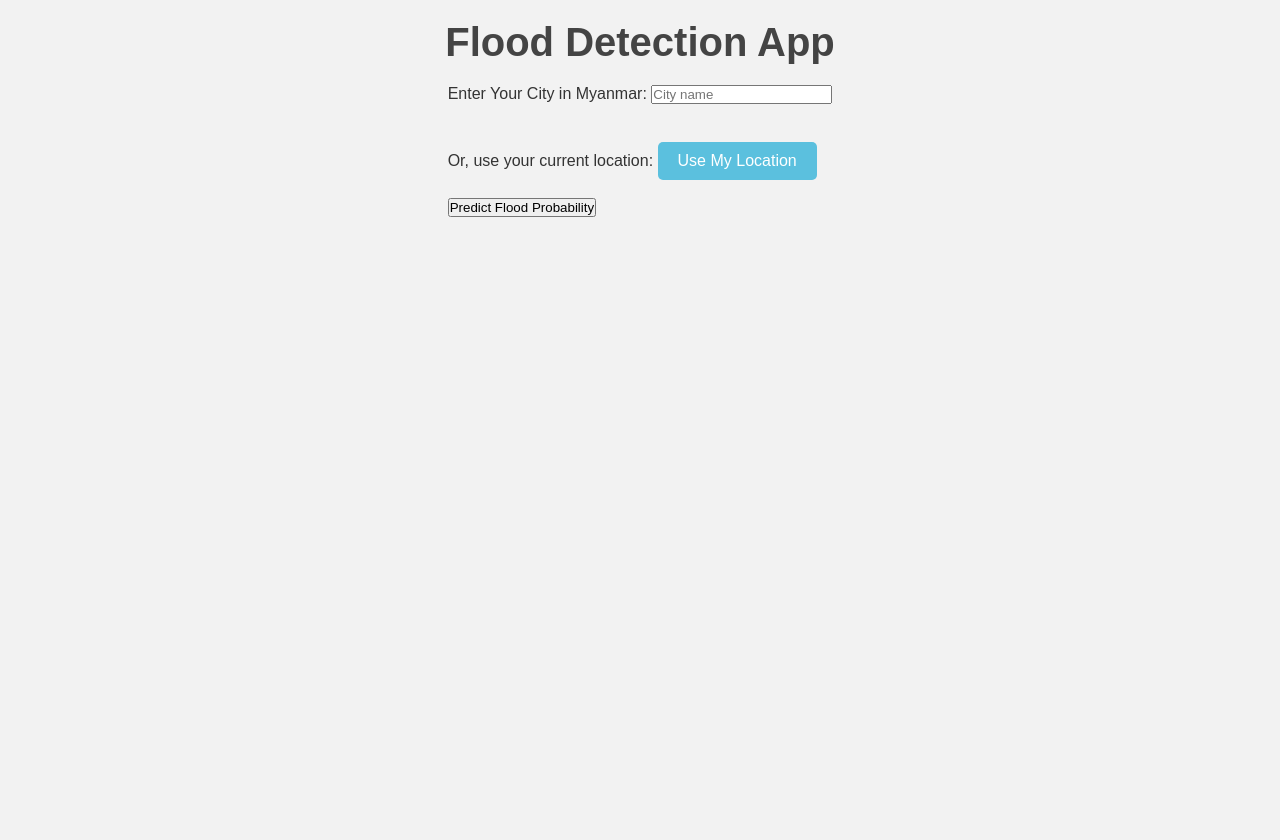
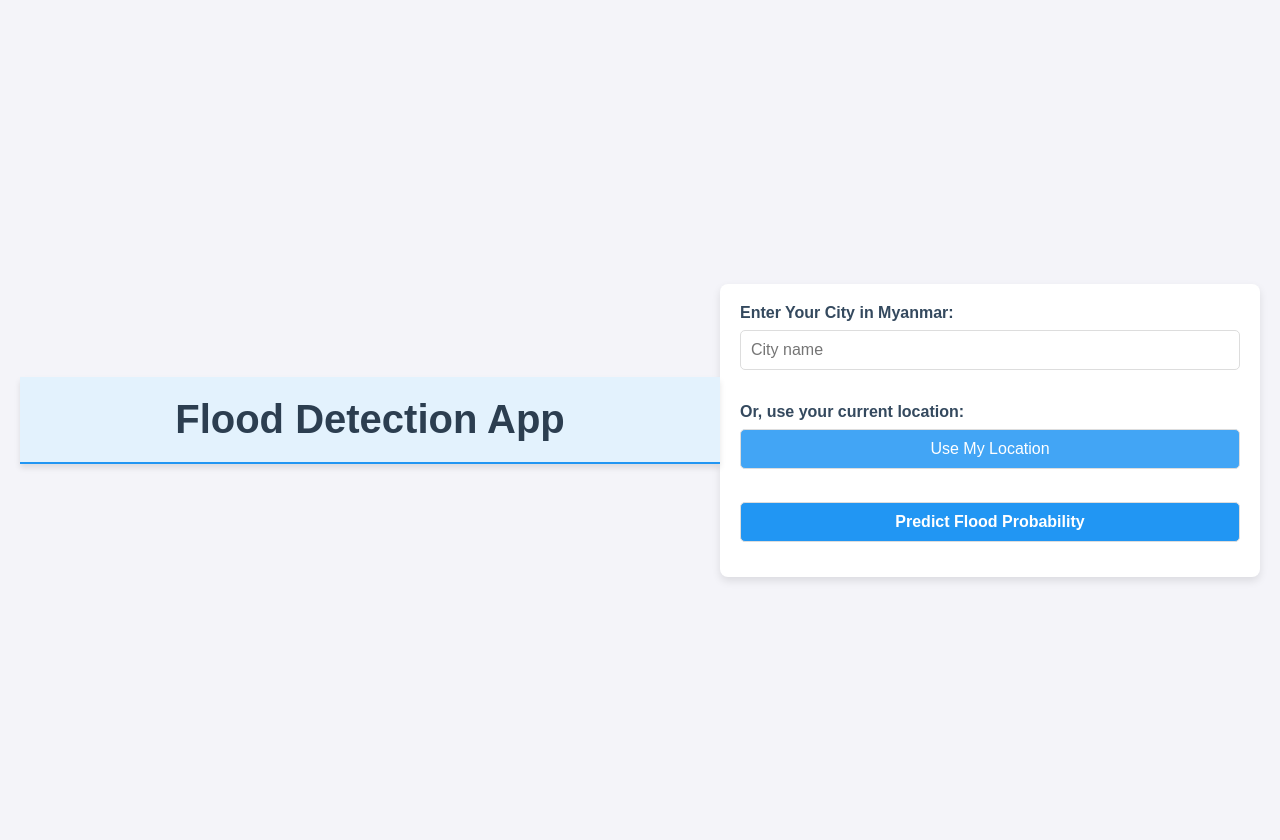
Before and after one commit to siamanna/disasterdetect, a Flask app: page / in a window 1280 px wide. Before the commit the page ends 217 px from the top, so only its background shows below. Run offline with Flask 2, Linux system fonts and the light colour scheme.

Commit message:
second to last push

```diff
--- a/static/style.css
+++ b/static/style.css
@@ -1,77 +1,121 @@
-/* Reset and base styling */
-* {
-    box-sizing: border-box;
+/* style.css */
+
+/* Overall styling */
+body {
+    font-family: Arial, sans-serif;
+    background-color: #f4f4f9;
     margin: 0;
-    padding: 0;
-    font-family: Arial, sans-serif;
+    padding: 20px;
+    display: flex;
+    justify-content: center;
+    align-items: center;
+    height: 100vh;
+    color: #333;
 }
 
-body {
-    background-color: #f2f2f2;
-    color: #333;
-    display: flex;
-    flex-direction: column;
-    align-items: center;
-    justify-content: flex-start;
-    min-height: 100vh;
-    padding-top: 20px;
+h1 {
+    text-align: center;
+    color: #2c3e50;
+    font-size: 2.5em;
+    width: 100%;
+    padding: 20px 0;
+    background-color: #e3f2fd;
+    border-bottom: 2px solid #2196f3;
+    box-shadow: 0px 4px 6px rgba(0, 0, 0, 0.1);
+    margin: 0;
+    position: sticky;
+    top: 0;
+    z-index: 1000;
 }
 
-/* Header styling */
-h1 {
-    font-size: 2.5rem;
-    color: #444;
-    margin-bottom: 20px;
+h2 {
+    color: #34495e;
+    font-size: 1.5em;
+    margin-bottom: 10px;
+    border-bottom: 2px solid #2c3e50;
+    padding-bottom: 5px;
+    margin-top: 20px;
+}
+
+form {
+    margin-top: 20px;
+    background-color: #fff;
+    padding: 20px;
+    border-radius: 8px;
+    box-shadow: 0px 4px 8px rgba(0, 0, 0, 0.1);
+    width: 100%;
+    max-width: 500px;
+}
+
+label {
+    font-weight: bold;
+    color: #34495e;
+    margin-bottom: 8px;
+    display: block;
+}
+
+input[type="text"],
+input[type="submit"],
+button {
+    font-size: 1em;
+    padding: 10px;
+    margin-bottom: 15px;
+    width: 100%;
+    max-width: 100%;
+    box-sizing: border-box;
+    border: 1px solid #ddd;
+    border-radius: 5px;
+}
+
+input[type="submit"] {
+    background-color: #2196f3;
+    color: white;
+    cursor: pointer;
+    font-weight: bold;
+}
+
+input[type="submit"]:hover {
+    background-color: #1976d2;
+}
+
+button {
+    background-color: #42a5f5;
+    color: white;
+    cursor: pointer;
+}
+
+button:hover {
+    background-color: #1e88e5;
+}
+
+/* Container for the result page */
+.container {
+    width: 100%;
+    max-width: 600px;
+    background-color: #fff;
+    padding: 30px;
+    box-shadow: 0px 0px 10px rgba(0, 0, 0, 0.1);
+    border-radius: 8px;
+}
+
+/* Information paragraphs styling */
+p {
+    font-size: 1.1em;
+    line-height: 1.6em;
+    color: #555;
+}
+
+/* Emphasis on the flood risk */
+p:last-child {
+    font-weight: bold;
+    font-size: 1.2em;
+    color: #c0392b;
     text-align: center;
 }
 
-/* Main container styling */
-.container {
-    background: #fff;
-    border-radius: 10px;
-    box-shadow: 0 4px 8px rgba(0, 0, 0, 0.1);
-    padding: 20px 40px;
-    max-width: 500px;
-    width: 100%;
-    margin-bottom: 20px;
+/* Styling for error message */
+p.error {
+    color: #e74c3c;
+    font-style: italic;
+    font-size: 1.1em;
 }
-
-/* Section styling */
-h2 {
-    font-size: 1.5rem;
-    color: #333;
-    margin-top: 20px;
-    margin-bottom: 10px;
-    border-bottom: 2px solid #eee;
-    padding-bottom: 5px;
-}
-
-p {
-    margin: 10px 0;
-    font-size: 1rem;
-    line-height: 1.6;
-}
-
-/* Styling for error message */
-.error-message {
-    color: #d9534f;
-    font-weight: bold;
-}
-
-/* Button styling */
-button {
-    display: inline-block;
-    padding: 10px 20px;
-    background-color: #5bc0de;
-    color: #fff;
-    border: none;
-    border-radius: 5px;
-    font-size: 1rem;
-    cursor: pointer;
-    margin-top: 20px;
-    transition: background-color 0.3s ease;
-}
-
-button:hover {
-    background-color: #31b0d5;
-}
--- a/templates/result.html
+++ b/templates/result.html
@@ -6,7 +6,9 @@
     <link rel="stylesheet" type="text/css" href="{{ url_for('static', filename='style.css') }}">
 </head>
 <body>
+    <div class="container">
         <h1>Flood Prediction Result</h1>
+
         <h2>Location Information</h2>
         <p>Location: {{ location }}</p>
         <p>Latitude: {{ latitude }}</p>
@@ -19,10 +21,11 @@
             <p>Humidity: {{ humidity }}%</p>
             <p>Wind Speed: {{ wind_speed }} m/s</p>
         {% else %}
-        <p>Error: Could not retrieve weather data</p>
+            <p class="error">Error: Could not retrieve weather data</p>
         {% endif %}
 
         <h2>Flood Prediction</h2>
         <p>Flood Risk: {{ flood_risk }}</p>
+    </div>
 </body>
 </html>
```
Lines whose indentation alone changed are shown as unchanged.
